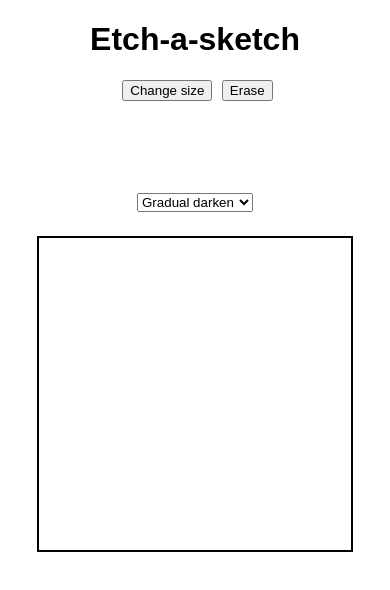
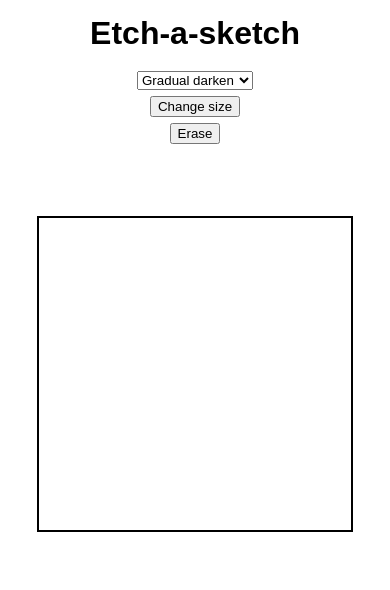
Before and after one commit to elevin14/etch-a-sketch, a plain HTML site: page index.html in a window 390 px wide. Drawn offline with Linux system fonts and the light colour scheme.

Commit message:
Fixed responsive issues

```diff
--- a/index.html
+++ b/index.html
@@ -10,20 +10,21 @@
 <body>
 
     <div class="page">
-        <header class="twentypercentheight">
+        <header class="header">
             <h1>Etch-a-sketch</h1>
-            <button id='reset'>Change size</button>
-            <button id='erase'>Erase</button>
         </header>
-        <div class="fivepercentheight" id="feedback">
+        <div class="buttons">
             <form>
-                <select>
+                <select class="option">
                     <option value="darken">Gradual darken</option>
                     <option value="baw">Black and white</option>
                     <option value="random">Random RGB</option>
                 </select>
             </form>
+            <button class="option" id='reset'>Change size</button>
+            <button class="option" id='erase'>Erase</button>
         </div>
+        <div></div>
         <div class="gridContainer">
             <div class="grid">
             </div>
--- a/style.css
+++ b/style.css
@@ -6,7 +6,7 @@ html, body {
 .page {
     display: flex;
     flex-flow: column;
-    text-align: center;
+    align-items: stretch;
     font-family: sans-serif;
     height: 100%;
 }
@@ -15,28 +15,50 @@ html, body {
     flex: 1;
 }
 
+.header {
+    display: flex;
+    max-height: 8vh;
+    align-items: center;
+    justify-content: center;
+    flex-grow: .5;
+}
+
+.buttons {
+    display: flex;
+    flex-direction: column;
+    align-items: center;
+    justify-content: space-evenly;
+    flex-grow: 1;
+}
+
+.option {
+    margin: 3px;
+}
+
+.footer {
+    width: 100%;
+    overflow: auto;
+}
+
 .gridContainer {
     display: flex;
     justify-content: center;
+    flex-grow: 8;
+    align-items: flex-start;
 }
 
 .grid {
     display: flex;
-    align-items: stretch;
     border: 2px solid black;
-    height: 80vw;
-    width: 80vw;
+    width: 80vmin;
+    height: 80vmin;
 }
 
-@media all and (max-width: 600px) {
-
-}
-
-.column{
+.column {
     display: flex;
     flex-grow: 1;
     flex-direction: column;
-    align-items: stretch;
+    height: 100%;
 }
 
 .square {
@@ -47,30 +69,6 @@ html, body {
     user-select: none;
 }
 
-.mouseOver {
-    background: black;
-}
-
-.fivepercentheight {
-    display: flex;
-    max-height: 8vh;
-    align-items: center;
-    justify-content: center;
-}
-
-.twentypercentheight {
-    max-height: 20vh;
-}
-
-.footer {
-    width: 100%;
-    overflow: auto;
-}
-
 h1 {
     font-size: 2rem;
 }
-
-button {
-    margin-left: 5px;
-}
```
